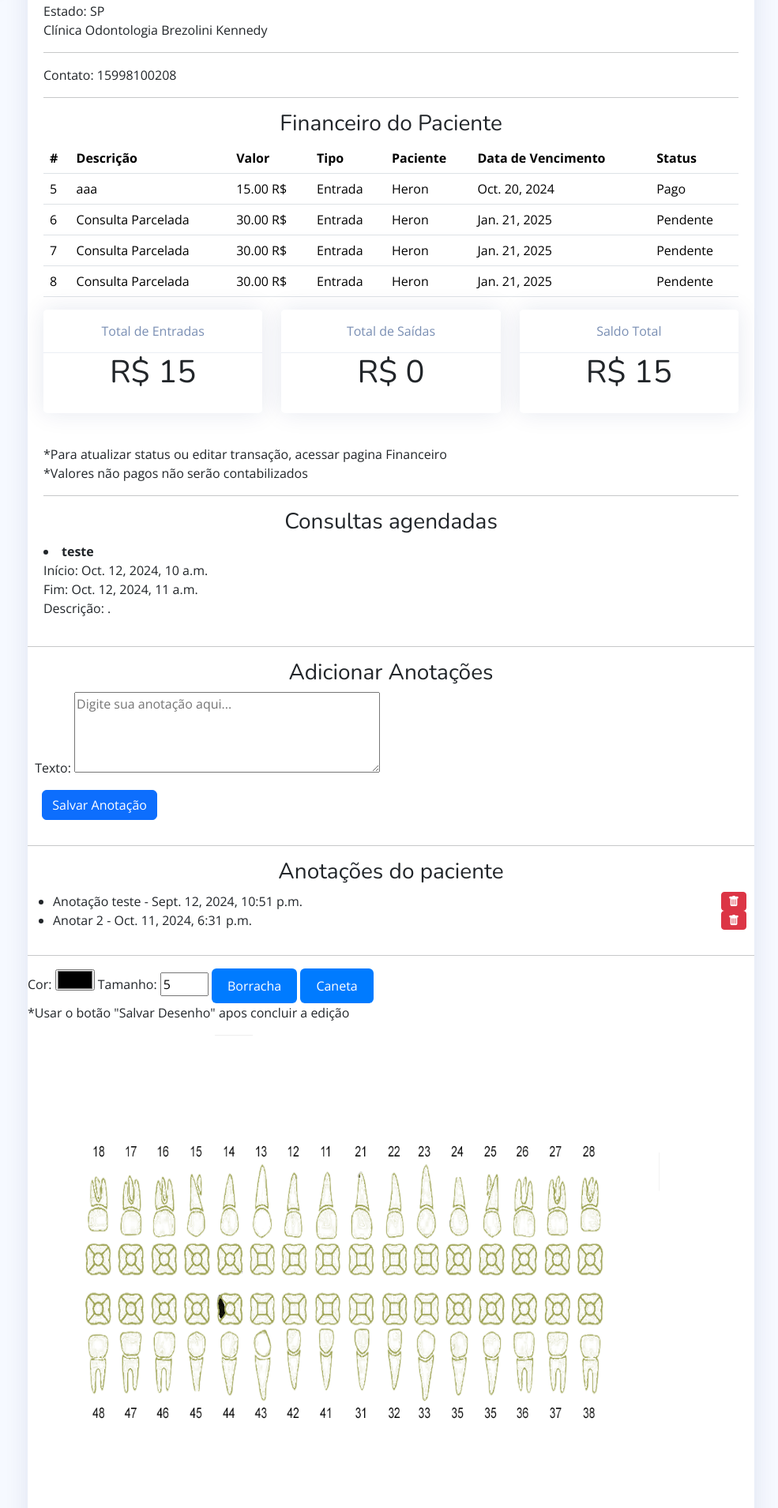
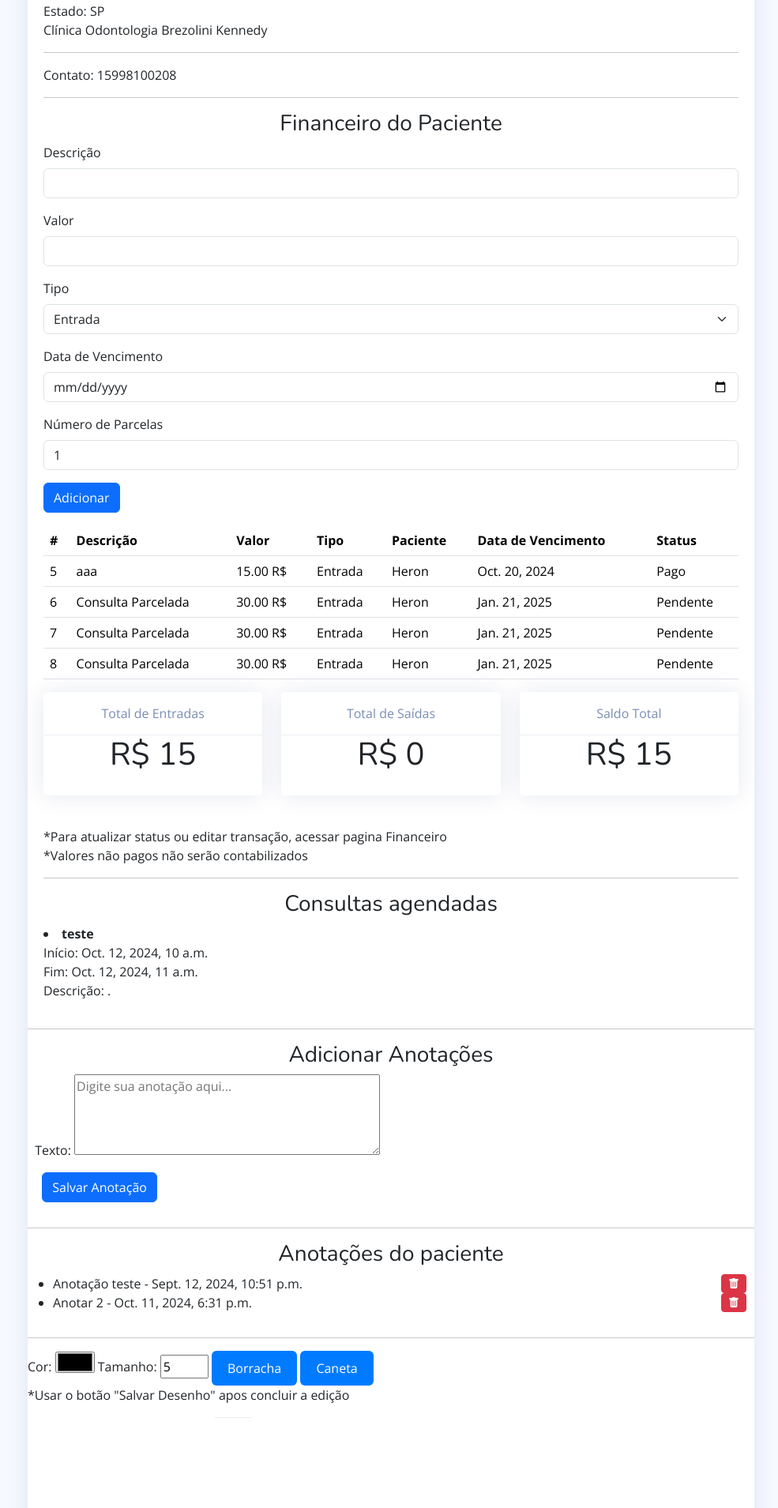
Before and after one commit to HSantana04/Clinica-Brezolini, a Django app: page /pagina_paciente/1/ in a window 1280 px wide. Shown: the part 815-2724 px from the top of the page at 79% size, without its empty margins (295-1280 px from the left). Run offline with Django 5.2, Linux system fonts and the light colour scheme; a user stored in the database is signed in; data comes from the database, SQL or seed files in the repository; both versions use the stored data as it was after the commit; a map, chart or similar area stays blank; some libraries are stand-ins or nearby versions.

Commit message:
Atualização 1.23

```diff
--- a/backend/app/models.py
+++ b/backend/app/models.py
@@ -155,6 +155,7 @@ class Financeiro(models.Model):
     tipo=models.CharField(max_length=8)
     usuario = models.ForeignKey(User, on_delete=models.CASCADE)
     data_de_pagamento=models.DateField(default=timezone.now)
+    parcelas = models.PositiveIntegerField(default=1)
     status=models.CharField(max_length=20, default='Pendente')
     def __str__(self):
         return f"{self.descricao}"
--- a/backend/app/templates/frontend/pagina_paciente.html
+++ b/backend/app/templates/frontend/pagina_paciente.html
@@ -271,6 +271,40 @@
           <hr>
           <div>
             <h3 style="text-align: center;">Financeiro do Paciente</h3>
+
+
+                <form method="POST" id="transactionForm">
+                  {% csrf_token %}
+                  <input type="hidden" name="paciente" value="{{ paciente.id }}">  <!-- Adiciona o paciente como um campo oculto -->
+
+                  <div class="mb-3">
+                    <label for="description" class="form-label">Descrição</label>
+                    <input type="text" class="form-control" id="description" name="descricao" required>
+                  </div>
+                  <div class="mb-3">
+                    <label for="value" class="form-label">Valor</label>
+                    <input type="number" class="form-control" id="value" name="valor" step="0.01" required>
+                  </div>
+                  <div class="mb-3">
+                    <label for="type" class="form-label">Tipo</label>
+                    <select class="form-select" id="type" name="tipo" required>
+                      <option value="Entrada">Entrada</option>
+                      <option value="Saída">Saída</option>
+                    </select>
+                  </div>
+                  <div class="row mb-3">
+                    <label for="inputDate" class="form-label">Data de Vencimento</label>
+                    <div>
+                      <input type="date" name="data_pagamento" class="form-control">
+                    </div>
+                  </div>
+                  <div class="mb-3">
+                    <label for="parcelas" class="form-label">Número de Parcelas</label>
+                    <input type="number" class="form-control" id="parcelas" name="parcelas" value="1" min="1" required>
+                  </div>
+                  <button type="submit" class="btn btn-primary">Adicionar</button>
+                </form>
+
             <table class="table">
               <thead>
                   <tr>
--- a/backend/app/views.py
+++ b/backend/app/views.py
@@ -22,7 +22,6 @@ from django.shortcuts import render, redirect
 from django.views import generic
 from django.utils.safestring import mark_safe
 from datetime import timedelta, datetime, date
-import calendar
 from django.contrib.auth.decorators import login_required
 from django.contrib.auth.mixins import LoginRequiredMixin
 from django.urls import reverse_lazy, reverse
@@ -113,17 +112,26 @@ def financeiro(request):
         tipo = request.POST.get('tipo')
         data_de_pagamento = request.POST.get('data_pagamento')
         paciente_id = request.POST.get('paciente')
+        parcelas = int(request.POST.get('parcelas', 1))  # Obtém o número de parcelas ou usa 1 por padrão
+
         paciente_instance = get_object_or_404(Paciente, id=paciente_id)
 
-        financeiro = Financeiro(
-            descricao=descricao,
-            valor=valor,
-            tipo=tipo,
-            data_de_pagamento=data_de_pagamento,
-            paciente=paciente_instance,
-            usuario=request.user
-        )
-        financeiro.save()
+        # Calcula o valor de cada parcela
+        valor_parcela = valor / parcelas
+
+        # Cria as transações correspondentes
+        for i in range(parcelas):
+            financeiro = Financeiro(
+                descricao=descricao,
+                valor=valor_parcela,
+                tipo=tipo,
+                data_de_pagamento=data_de_pagamento,
+                paciente=paciente_instance,
+                usuario=request.user,
+                status='Pendente'  # Defina o status conforme necessário
+            )
+            financeiro.save()
+
         return redirect('financeiro')
 
     else:
```
Also changed, not shown: backend/app/templates/frontend/financeiro.html (+5 -3 lines), backend/app/migrations/0009_financeiro_parcelas.py (added), backend/db.sqlite3.
